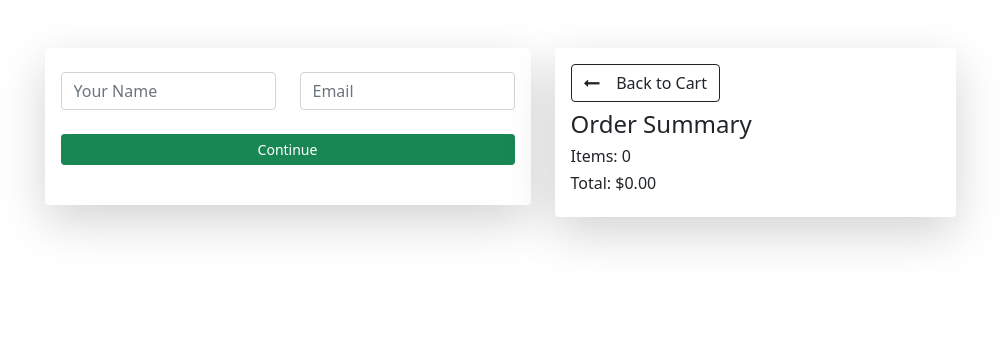
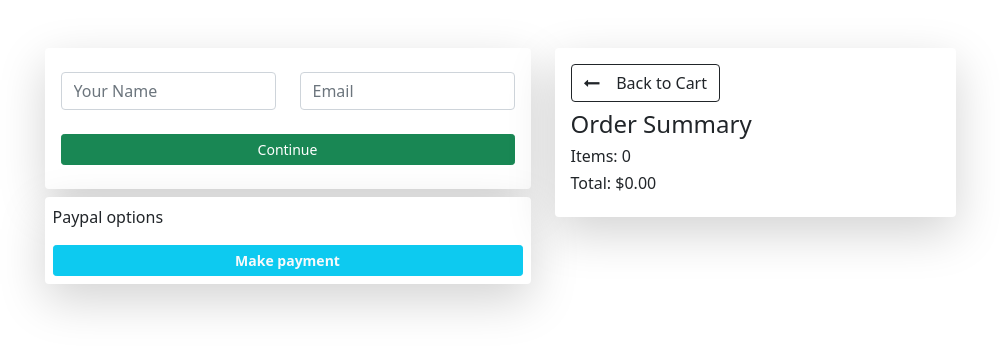
Before and after one commit to Qhareh/ecommerce, a Django app: page /checkout/ in a window 1280 px wide. Shown: the part 56-408 px from the top of the page, without its empty margins (140-1140 px from the left). Run offline with Django 4.2, Linux system fonts and the light colour scheme.

Commit message:
adding payment options

```diff
--- a/store/templates/store/checkout.html
+++ b/store/templates/store/checkout.html
@@ -5,7 +5,7 @@
     <div class="col-lg-6">
         <div class="card border-0 shadow-lg">
             <div class="card-body">
-                <form class="mt-2" id="shippingForm">
+                <form class="mt-2" id="form">
                     {% csrf_token %}
                     <div class="row">
                         <div class="col-lg-6 mb-4">
@@ -32,11 +32,15 @@
                         </div>
 
                     </div>
-                    <div class="mb-4 ">
-                        <button type="submit" class="btn btn-sm btn-success w-100">Continue</button>
+                    <div class="mb-2 ">
+                        <button type="submit" class="btn btn-sm btn-success w-100" id="form-btn">Continue</button>
                     </div>
                 </form>
             </div>
+        </div>
+        <div class="card border-0 shadow-lg mt-2" id="payment-info">
+            <p class="mx-2 mt-2">Paypal options</p>
+            <button class="btn btn-sm btn-info mb-2 mx-2 text-light fw-bold">Make payment</button>
         </div>
     </div>
     <div class="col-lg-5 ">
@@ -75,5 +79,13 @@
         if (shipping == 'False') {
             document.getElementById('shipping-info').innerHTML = ''
         }
+
+        var form = document.getElementById('form')
+        form.addEventListener('submit', function (e) {
+            e.preventDefault()
+            console.log('Form submitted....')
+            document.getElementById('form-btn').classList.add("d-none");
+            document.getElementById('payment-info').classList.remove('d-none');
+        })
     </script>
     {% endblock content %}
--- a/store/templates/store/main.html
+++ b/store/templates/store/main.html
@@ -62,7 +62,9 @@
 
         {% endblock content %}
     </div>
-
+    <script src="https://code.jquery.com/jquery-3.4.1.slim.min.js"
+        integrity="sha384-J6qa4849blE2+poT4WnyKhv5vZF5SrPo0iEjwBvKU7imGFAV0wwj1yYfoRSJoZ+n"
+        crossorigin="anonymous"></script>
     <script src="https://cdn.jsdelivr.net/npm/bootstrap@5.0.2/dist/js/bootstrap.bundle.min.js"
         integrity="sha384-MrcW6ZMFYlzcLA8Nl+NtUVF0sA7MsXsP1UyJoMp4YLEuNSfAP+JcXn/tWtIaxVXM"
         crossorigin="anonymous"></script>
```
Also changed, not shown: db.sqlite3.
